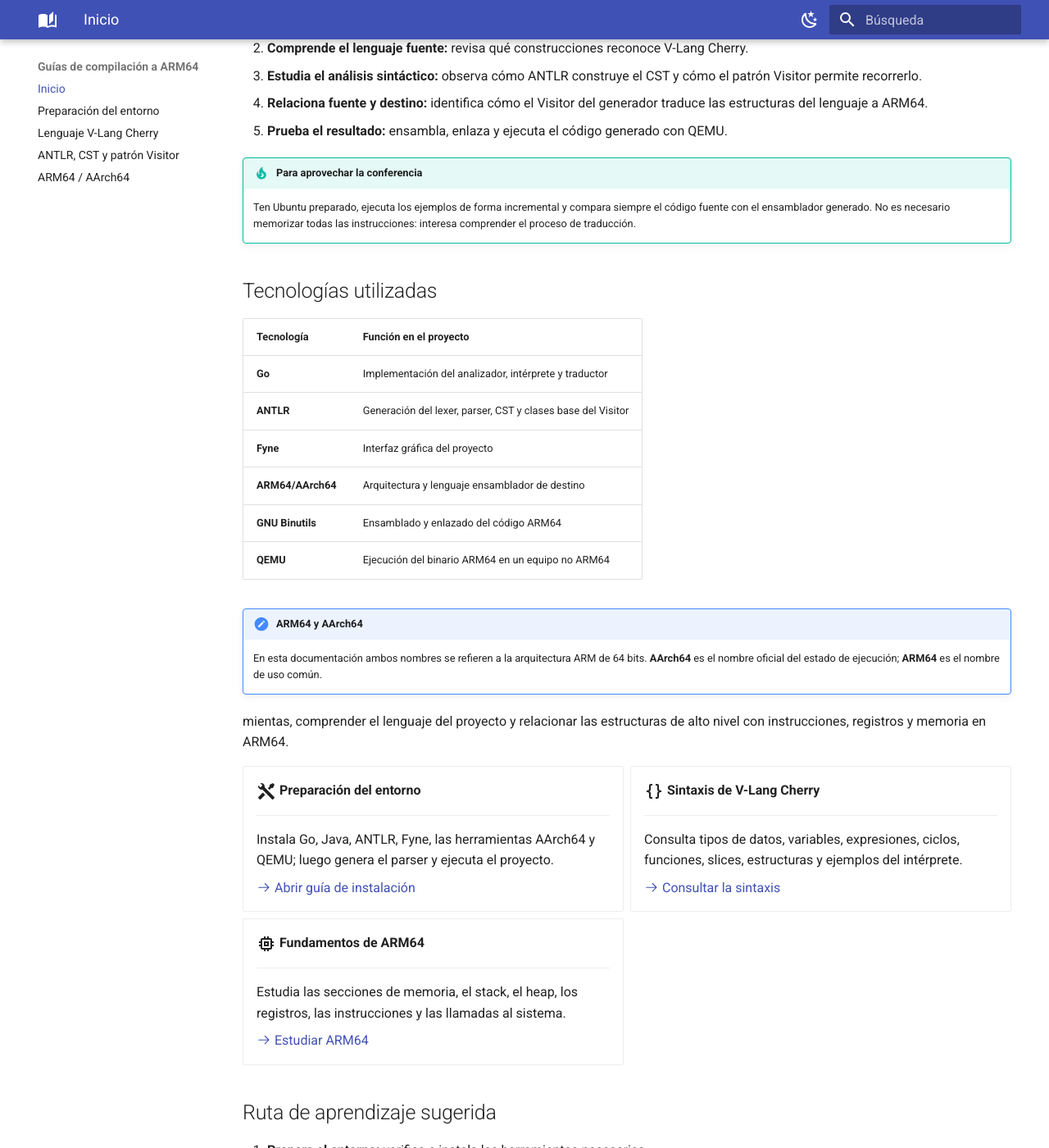
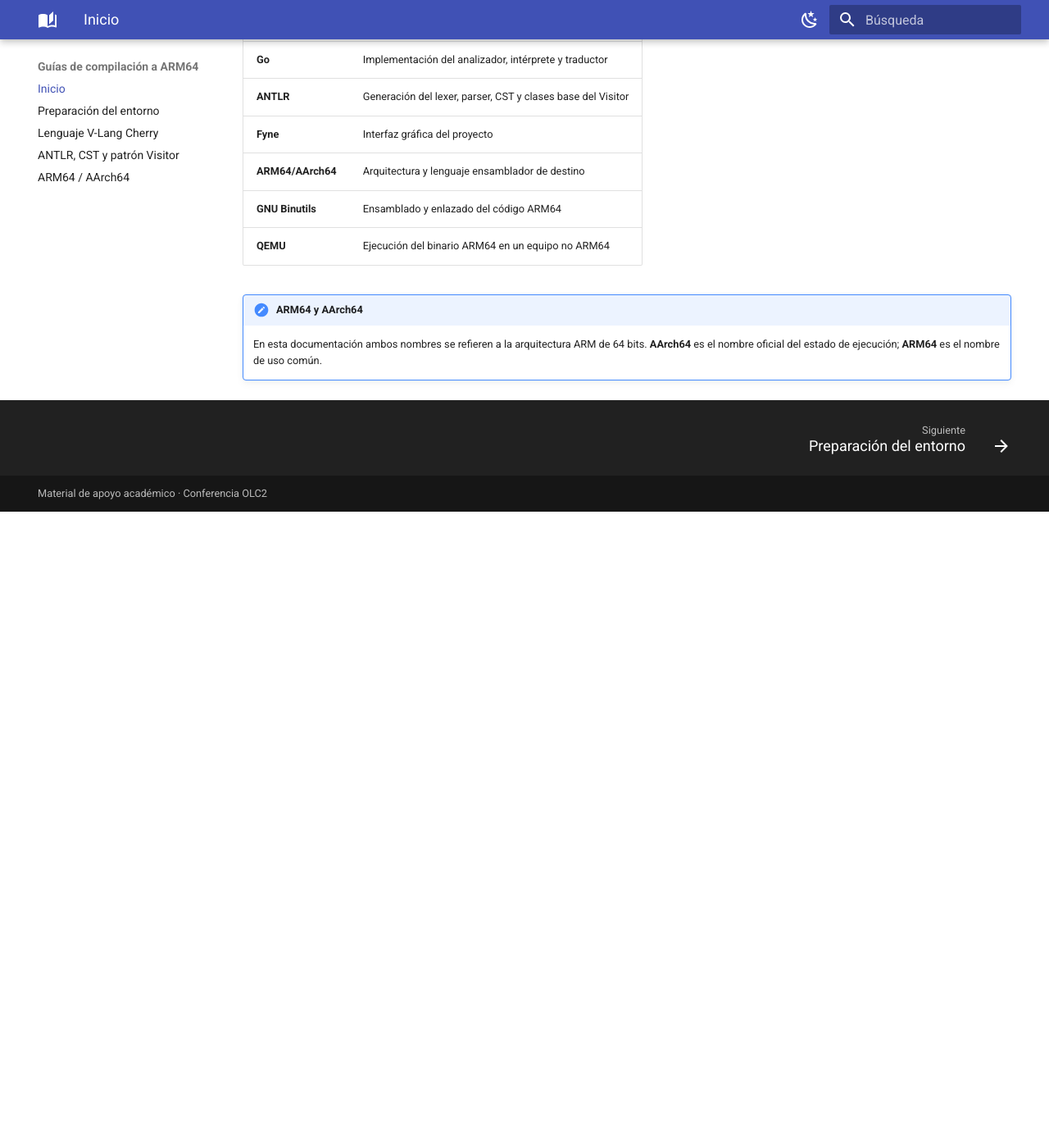
Before and after one commit to rafa-04102000/Conferencia_OLC2, an MkDocs documentation site: the page built from docs/index.md, in a window 1280 px wide and 1400 px high, scrolled down 1304 px. Shown: the whole window at 82% size. Built offline with MkDocs 1.6.1 and Material for MkDocs 9.7.7, drawn with Linux system fonts in a browser that asks for light colours; after the commit the page ends 1928 px from its top, so only the background shows below that; some of the changed text lies outside the part shown.

Commit message:
Fix Docu

```diff
--- a/docs/index.md
+++ b/docs/index.md
@@ -1,17 +1,4 @@
 ---
-hide:
-  - toc
----
-
-# Compilación a ARM64/AArch64
-
-## Implementación de un compilador con Go y ANTLR
-
-Bienvenido al material de apoyo para la conferencia. Estas guías acompañan el recorrido desde la preparación del entorno y la sintaxis del lenguaje **V-Lang Cherry** hasta la generación, el ensamblado y la ejecución de código **ARM64/AArch64**.
-
-!!! info "Propósito de la documentación"
-
-    Servir como referencia práctica para instalar las herra---
 hide:
   - toc
 ---
@@ -88,58 +75,3 @@ Bienvenido al material de apoyo para la conferencia. Estas guías acompañan el
 !!! note "ARM64 y AArch64"
 
     En esta documentación ambos nombres se refieren a la arquitectura ARM de 64 bits. **AArch64** es el nombre oficial del estado de ejecución; **ARM64** es el nombre de uso común.
-mientas, comprender el lenguaje del proyecto y relacionar las estructuras de alto nivel con instrucciones, registros y memoria en ARM64.
-
-<div class="grid cards" markdown>
-
--   :material-tools:{ .lg .middle } **Preparación del entorno**
-
-    ---
-
-    Instala Go, Java, ANTLR, Fyne, las herramientas AArch64 y QEMU; luego genera el parser y ejecuta el proyecto.
-
-    [:octicons-arrow-right-24: Abrir guía de instalación](guia-instalacion.md)
-
--   :material-code-braces:{ .lg .middle } **Sintaxis de V-Lang Cherry**
-
-    ---
-
-    Consulta tipos de datos, variables, expresiones, ciclos, funciones, slices, estructuras y ejemplos del intérprete.
-
-    [:octicons-arrow-right-24: Consultar la sintaxis](sintaxis-vlang-cherry.md)
-
--   :material-memory:{ .lg .middle } **Fundamentos de ARM64**
-
-    ---
-
-    Estudia las secciones de memoria, el stack, el heap, los registros, las instrucciones y las llamadas al sistema.
-
-    [:octicons-arrow-right-24: Estudiar ARM64](arm64-memoria-registros.md)
-
-</div>
-
-## Ruta de aprendizaje sugerida
-
-1. **Prepara el entorno:** verifica e instala las herramientas necesarias.
-2. **Comprende el lenguaje fuente:** revisa qué construcciones reconoce V-Lang Cherry.
-3. **Relaciona fuente y destino:** identifica cómo las estructuras del lenguaje se traducen a ARM64.
-4. **Prueba el resultado:** ensambla, enlaza y ejecuta el código generado con QEMU.
-
-!!! tip "Para aprovechar la conferencia"
-
-    Ten Ubuntu preparado, ejecuta los ejemplos de forma incremental y compara siempre el código fuente con el ensamblador generado. No es necesario memorizar todas las instrucciones: interesa comprender el proceso de traducción.
-
-## Tecnologías utilizadas
-
-| Tecnología | Función en el proyecto |
-|---|---|
-| **Go** | Implementación del analizador, intérprete y traductor |
-| **ANTLR** | Generación del lexer y parser a partir de la gramática |
-| **Fyne** | Interfaz gráfica del proyecto |
-| **ARM64/AArch64** | Arquitectura y lenguaje ensamblador de destino |
-| **GNU Binutils** | Ensamblado y enlazado del código ARM64 |
-| **QEMU** | Ejecución del binario ARM64 en un equipo no ARM64 |
-
-!!! note "ARM64 y AArch64"
-
-    En esta documentación ambos nombres se refieren a la arquitectura ARM de 64 bits. **AArch64** es el nombre oficial del estado de ejecución; **ARM64** es el nombre de uso común.
```
